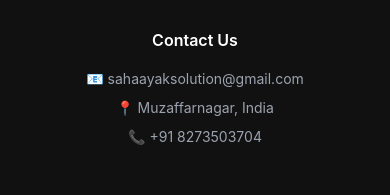
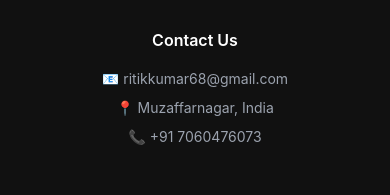
Before and after one commit to Ritikchauhan022/SahaayakSolution, a React (Create React App) app in the folder client/: page / in a window 390 px wide. Shown: the part 4103-4298 px from the top of the page. Built offline with nearby package versions, Linux system fonts and the light colour scheme; no server answers.

Commit message:
Email or Phone number change

```diff
--- a/client/src/Footer.js
+++ b/client/src/Footer.js
@@ -43,9 +43,9 @@ const Footer = () => {
            {/* Contact Info */}
            <div className="footer-column">
             <h4>Contact Us</h4>
-            <p>📧 sahaayaksolution@gmail.com</p>
+            <p>📧 ritikkumar68@gmail.com</p>
             <p>📍 Muzaffarnagar, India</p>
-            <p>📞 +91 8273503704</p>
+            <p>📞 +91 7060476073</p>
            </div>
             </div>
             <div className="footer-bottom">
```
